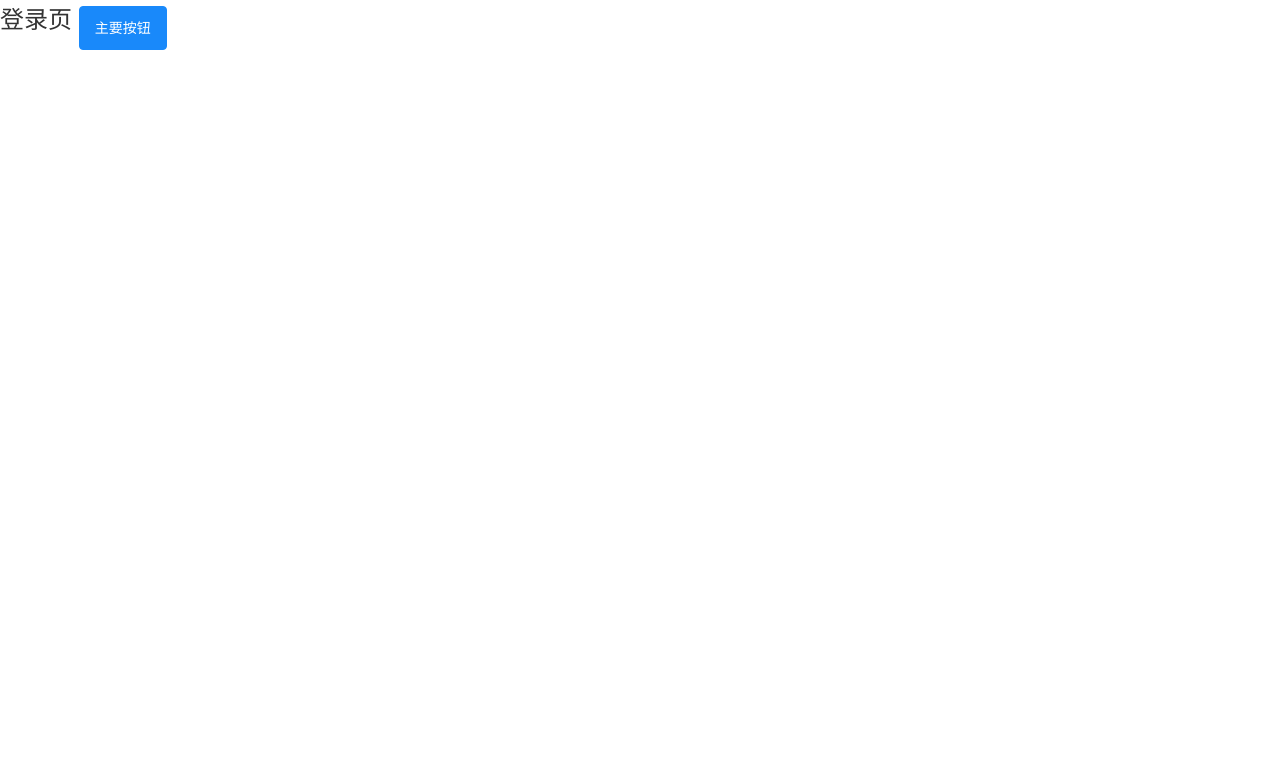
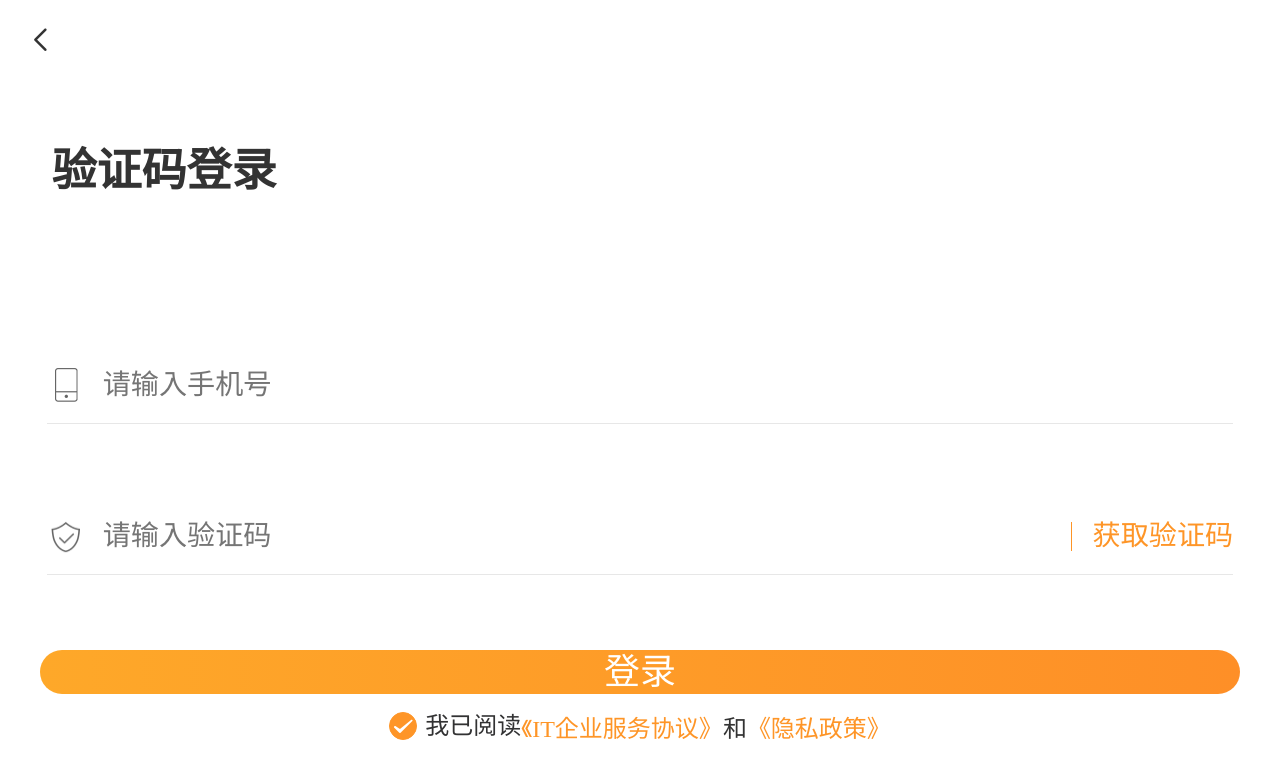
Before and after one commit to 1223369/Itepiboly, a Vue app: page /task#/login in a window 1280 px wide. Shown: the top 778 px of the page. Built offline with nearby package versions, Linux system fonts and the light colour scheme.

Commit message:
登录页面开发以及功能实现

```diff
--- a/index.html
+++ b/index.html
@@ -4,7 +4,7 @@
     <meta charset="UTF-8" />
     <link rel="icon" type="image/svg+xml" href="/vite.svg" />
     <meta name="viewport" content="width=device-width, initial-scale=1.0" />
-    <title>Vite + Vue + TS</title>
+    <title>ItOut</title>
   </head>
   <body>
     <div id="app"></div>
--- a/src/api/user.ts
+++ b/src/api/user.ts
@@ -21,7 +21,7 @@ export function login(data: any) {
 //协议文件接口
 export function getPolicy(data: any) {
   return request({
-    url: 'policy_protocol_list',
+    url: 'policy_protocol/list',
     method: 'GET',
     params: data
   });
--- a/src/assets/css/style.scss
+++ b/src/assets/css/style.scss
@@ -2,15 +2,13 @@ body,div,h3,h4,h5,input,textarea,select,p,dl,dt,dd,a,i,strong,img,button,form,ta
   margin:0;
   padding:0;
 }
-input {
+input{
   resize: none;
   border: none;
 }
-
 img{
   border: none;
 }
-
 a{
   text-decoration: none;
   color: #fe9527;
@@ -22,72 +20,151 @@ body {
   font-size: 0.64rem;
   font-family: 'Microsoft YaHei';
 }
-
-textarea {
+textarea{
   line-height: 1.2rem !important;
 }
-
-// .van-nav-bar .van-icon{
-//   color: #333333;
-// }
-
-// .van-button--primary{
-//   background: linear-gradient(90deg, #FEA829, #FE8F27);
-//   border-radius: 1.17rem;
-//   border: none;
-//   font-size: 0.96rem;
-// }
-
-// .van-checkbox__icon{
-//   height: 0.75rem;
-//   font-size: 0.8rem;
-// }
-
-// .van-checkbox__icon .van-icon{
-//   width: 0.75rem;
-//   height: 0.75rem;
-//   line-height: 0.75rem;
-// }
-// .van-loading{
-//   text-align: center;
-//   margin-top: 1rem;
-// }
-
-// .wy-no-data{
-//   width: 8.96rem;
-//   height: 5.73rem;
-//   background: url('@/assets/img/icon/icon-no-data.png') no-repeat;
-//   background-size: 100%;
-//   padding-top: 7.5rem;
-//   text-align: center;
-//   font-size: 0.75rem;
-//   font-weight: 400;
-//   color: #666666;
-//   margin: 6rem auto 0;
-// }
-
-// .resume-label{
-//   padding: 1.28rem 0 1.09rem;
-//   margin: 0 0.56rem;
-//   border-bottom: 1px solid #F3F3F3;
-// }
-
-// .resume-label h3{
-//   font-size: 0.96rem;
-//   line-height: 0.96rem;
-//   font-weight: 400;
-//   color: #333333;
-//   display: flex;
-//   justify-content: space-between;
-//   margin-bottom: 0.77rem;
-// }
-
-// .resume-label h4{
-//   line-height: 0.8rem;
-//   font-size: 0.8rem;
-//   font-weight: 400;
-//   color: #333333;
-//   margin-bottom: 0.59rem;
-//   display: flex;
-//   justify-content: space-between;
-// }
+.van-nav-bar .van-icon{
+  color: #333333;
+}
+.van-button--primary{
+  background: linear-gradient(90deg, #FEA829, #FE8F27);
+  border-radius: 1.17rem;
+  border: none;
+  font-size: 0.96rem;
+}
+.van-checkbox__icon{
+  height: 0.75rem;
+  font-size: 0.8rem;
+}
+.van-checkbox__icon .van-icon{
+  width: 0.75rem;
+  height: 0.75rem;
+  line-height: 0.75rem;
+}
+.van-checkbox__icon--checked .van-icon{
+  background-color: #FE9527;
+  border-color: #FE9527;
+}
+.van-loading{
+  text-align: center;
+  margin-top: 1rem;
+}
+.wy-no-data{
+  width: 8.96rem;
+  height: 5.73rem;
+  background: url('@/assets/img/icon/icon-no-data.png') no-repeat;
+  background-size: 100%;
+  padding-top: 7.5rem;
+  text-align: center;
+  font-size: 0.75rem;
+  font-weight: 400;
+  color: #666666;
+  margin: 6rem auto 0;
+}
+.resume-label{
+  padding: 1.28rem 0 1.09rem;
+  margin: 0 0.56rem;
+  border-bottom: 1px solid #F3F3F3;
+}
+.resume-label h3{
+  font-size: 0.96rem;
+  line-height: 0.96rem;
+  font-weight: 400;
+  color: #333333;
+  display: flex;
+  justify-content: space-between;
+  margin-bottom: 0.77rem;
+}
+.resume-label h4{
+  line-height: 0.8rem;
+  font-size: 0.8rem;
+  font-weight: 400;
+  color: #333333;
+  margin-bottom: 0.59rem;
+  display: flex;
+  justify-content: space-between;
+}
+.resume-label h5{
+  font-size: 0.8rem;
+  line-height: 0.8rem;
+  font-weight: 300;
+  color: #333333;
+  margin-bottom: 0.93rem;
+}
+.resume-label p{
+  font-size: 0.64rem;
+  line-height: 0.64rem;
+  font-weight: 300;
+  color: #666666;
+  margin-bottom: 0.69rem;
+}
+.resume-label textarea{
+  font-size: 0.75rem;
+  font-weight: 100;
+  color: #666666;
+  line-height: 1.39rem;
+  margin-top: 0;
+}
+.resume-label .van-swipe-cell{
+  border-bottom: 1px solid #f3f3f3;
+  margin-bottom: 1.5rem;
+}
+.resume-label .van-swipe-cell:last-child{
+  border: none;
+  margin-bottom: 0;
+}
+.resume-label .van-swipe-cell__right{
+  display: flex;
+  align-items: center;
+}
+.resume-label .van-cell{
+  padding-top: 0;
+}
+.resume-label .van-cell:after{
+  border: none;
+}
+.resume-label .delete{
+  width: 1.87rem;
+  height: 1.87rem;
+  margin-left: 0.2rem;
+}
+.resume-label label{
+  font-size: 0.75rem;
+  line-height: 0.75rem;
+  font-weight: 100;
+  color: #999999;
+}
+.resume-label .van-cell{
+  padding: 0.8rem 0 0.6rem;
+  font-size: 0.8rem;
+  line-height: 0.8rem;
+  font-weight: 100;
+  color: #999999;
+}
+.user-item{
+  margin-bottom: 1.47rem;
+  border-bottom: 1px solid #f3f3f3;
+}
+.user-item .van-cell{
+  padding-left: 0;
+}
+.user-item h5{
+  font-size: 0.75rem;
+  line-height: 0.75rem;
+  font-weight: 300;
+  color: #666666;
+}
+.wy-submit{
+  height: 2.35rem;
+  background: linear-gradient(90deg, #FEA829, #FE8F27);
+  border-radius: 0.27rem;
+  margin: 0 0.64rem 0.64rem;
+  position: fixed;
+  bottom: 0;
+  left:0;
+  width: calc(100vw - 1.28rem);
+  border: none;
+  font-size: 0.8rem;
+  font-weight: 400;
+  color: #FFFFFF;
+}
--- a/src/main.ts
+++ b/src/main.ts
@@ -1,7 +1,8 @@
 import { createApp } from 'vue'
-import './assets/css/style.scss'
 // 2. 引入组件样式
 import 'vant/lib/index.css';
+import './assets/css/style.scss'
+
 import App from './App.vue'
 import store from './store'
 import router from './router'
--- a/src/router/index.ts
+++ b/src/router/index.ts
@@ -1,6 +1,7 @@
 //通过vue-router插件实现模板路由配置
 import { createRouter, createWebHashHistory } from 'vue-router'
 import { constantRoute } from './routes'
+import { userStore } from '@/store/user'
 //创建路由器
 let router = createRouter({
   //路由模式hash
@@ -15,4 +16,35 @@ let router = createRouter({
   },
 })
 
+// 路由守卫
+router.beforeEach((to, from, next) => {
+
+  const store = userStore()
+    if(store.token){
+      next()
+  }else{
+      if(to.path === '/login' || to.path==='/login/serviceAgree' || to.path==='/login/privacyPolicy'){
+          next()
+      }else{
+          next('/login')
+      }
+  }
+
+
+
+  let role = userStore().role
+  // TODO: 验证Token是否存在，存在则进入页面
+  // if(role === 1) {
+  //   next('/task')
+  // } else if (role === 2) {
+  //   next('/talent')
+  // } else {
+  //   if(to.path === '/login' || to.path === '/login/serviceAgree' || to.path === '/login/privacyPolicy') {
+  //     next()
+  //   }else {
+  //     next('/login')
+  //   }
+  // }
+})
+
 export default router
--- /dev/null
+++ b/src/store/user.ts
@@ -0,0 +1,26 @@
+import { defineStore } from 'pinia'
+
+export const userStore = defineStore( {
+  id: 'user',
+  state: () => {
+    return {
+      token: localStorage.getItem('token') || '',
+      role: localStorage.getItem('role') || '1',
+      userInfo: {}
+    }
+  },
+
+  actions: {
+    setRole(type: string) {
+      this.role = type
+    },
+    setUserInfo(data: any) {
+      this.userInfo = data.userInfo
+      this.token = data.token
+      this.role = data.user_info.role || '1'
+      localStorage.setItem('token', this.token)
+      localStorage.setItem('role', this.role)
+    }
+  }
+
+})
--- a/src/utils/request.ts
+++ b/src/utils/request.ts
@@ -1,4 +1,5 @@
 import axios from 'axios'
+import { showToast } from 'vant'
 let baseURL = '/api'
 
 const request = axios.create({
@@ -30,7 +31,7 @@ request.interceptors.response.use(
       if (res.code === 200) {
         return res.result || res.data
       } else {
-        console.log('res.success', res.success)
+        showToast(res.success)
       }
     }
   },
--- a/src/views/login/index.vue
+++ b/src/views/login/index.vue
@@ -1,12 +1,185 @@
+<script setup lang="ts">
+  import{ ref,reactive } from 'vue'
+  import { useRoute, useRouter } from 'vue-router';
+  import { getCode } from '@/api/constract';
+  import { showToast } from 'vant';
+import { login } from '@/api/user';
+import { userStore } from '@/store/user';
+
+const store = userStore();
+const router = useRouter();
+
+  const state = reactive({
+    checked: true,
+    // 登录账号
+    accounts: '',
+    // 验证码
+    code: '',
+    codeText: '获取验证码',
+    //验证码事件
+    time: 60,
+    //验证码定时器s
+    interTimeCode: null
+  })
+
+  // 获取验证码
+  const getCodeChange = async () => {
+    if (state.interTimeCode) return;
+    const res = await getCode({
+      accounts: state.accounts
+    });
+
+    if (res) {
+      // 倒计时验证码
+      state.interTimeCode = setInterval(() => {
+        state.time--;
+        if (state.time <= 0) {
+          clearInterval(state.interTimeCode);
+          state.time = 60;
+          state.codeText = '获取验证码';
+        } else {
+          state.codeText = `${state.time}s后重试`;
+        }
+      },1000)
+
+      //手机接收码采用接口返回
+      state.code = res.code;
+    }
+
+  }
+
+  //登录
+  const loginSubmit = async() => {
+    if (!state.code) {
+      showToast('请输入验证码');
+      return;
+    }
+    if (!state.checked) {
+      showToast('请勾选我已同意');
+      return;
+    }
+
+    const res = await login({
+      accounts: state.accounts,
+      code: state.code
+    })
+
+    console.log('res', res)
+    if (res.errCode === 200) {
+      // 登录成功后数据存入store
+      showToast('登录成功');
+      store.setUserInfo(res.data);
+
+
+      if (res.data.role === 2) {
+        //企业端
+        router.push('/talent');
+      } else {
+        //人才端
+        router.push('/task');
+      }
+    } else {
+      showToast(res.msg);
+    }
+  }
+
+  // 返回按钮
+  const onClickLeft = () => history.back();
+</script>
+
 <template>
-  登录页
-  <van-button type="primary">主要按钮</van-button>
+  <van-icon class="icon-left" name="arrow-left" @click="onClickLeft"/>
+
+  <!-- 登录表单 -->
+  <div class="login-form">
+    <h3>验证码登录</h3>
+
+    <div class="login-form-item">
+      <i class="icon-phone"></i>
+      <input type="text" placeholder="请输入手机号" v-model="state.accounts"/>
+    </div>
+    <div class="login-form-item">
+      <i class="icon-code"></i>
+      <input type="text" placeholder="请输入验证码" v-model="state.code"/>
+      <span @click="getCodeChange">{{state.codeText}}</span>
+    </div>
+    <van-button type="primary" block @click="loginSubmit">登录</van-button>
+
+    <div class="login-form-label">
+      <van-checkbox v-model="state.checked">我已阅读</van-checkbox>
+      <router-link to="/login/serviceAgree">《IT企业服务协议》</router-link>和
+      <router-link to="/login/privacyPolicy">《隐私政策》</router-link>
+    </div>
+  </div>
 </template>
 
-<script setup lang="ts">
+<style scoped lang="scss">
+.icon-left {
+  font-size: 0.8rem;
+  margin: 0.67rem 0 0 0.67rem;
+}
 
-</script>
+.login-form {
+  padding: 0 1.07rem;
 
-<style scoped lang="less">
+  h3 {
+    margin-top: 1.5rem;
+    line-height: 1.39rem;
+    font-size: 1.2rem;
+    font-weight: 600;
+    color: #333333;
+    margin-top: 2.35rem;
+    margin-bottom: 4rem;
+    padding-left: 0.3rem;
+  }
 
+  .login-form-item {
+    display: flex;
+    font-size: 0.75rem;
+    font-weight: 300;
+    color: #9fa7ad;
+    margin: 0 0.18rem 2rem;
+    padding: 0.5rem 0;
+    border-bottom: 1px solid #e7e7e7;
+    align-items: center;
+
+    .icon-phone {
+      background: url("@/assets/img/icon/icon-phone.png") no-repeat;
+      background-size: 100%;
+      width: 1.01rem;
+      height: 1.01rem;
+    }
+
+    .icon-code {
+      background: url("@/assets/img/icon/icon-code.png") no-repeat;
+      background-size: 100%;
+      width: 1.01rem;
+      height: 1.01rem;
+    }
+
+    input {
+      flex: 1;
+      margin-left: 0.48rem;
+    }
+
+    span {
+      font-size: 0.75rem;
+      font-weight: 300;
+      color: #fe9527;
+      border-left: 1px solid #fe9527;
+      line-height: 0.75rem;
+      padding-left: 0.56rem;
+    }
+  }
+
+  .login-form-label{
+    display: flex;
+    justify-content: center;
+    align-items: center;
+    position: fixed;
+    bottom: 1.5rem;
+    left: 0;
+    width: 100%;
+  }
+}
 </style>
--- a/src/views/login/privacyPolicy.vue
+++ b/src/views/login/privacyPolicy.vue
@@ -1,11 +1,47 @@
 <template>
-  隐私政策页
+  <van-nav-bar
+    title="隐私政策"
+    left-text=""
+    left-arrow
+    @click-left="onClickLeft"
+    />
+    <div class="text-agree" v-html="state.htmlText"></div>
+
+    <div class="loding">
+      <van-loading size="24px">加载中...</van-loading>
+    </div>
 </template>
 
 <script setup lang="ts">
 
+  import { getPolicy } from '@/api/user';
+import { showToast } from 'vant';
+import { reactive } from 'vue'
+
+  const state = reactive({
+    htmlText: ''
+  })
+
+  // TODO:获取html文本
+  const getPolicyChange = async () => {
+
+    const res = await getPolicy({
+      id: 16
+    })
+    if (res) {
+      state.htmlText = res.records[0].content
+    }else {
+      showToast(res.msg)
+    }
+  }
+  getPolicyChange()
+
+  const onClickLeft = () => history.back();
+
 </script>
 
-<style scoped lang="less">
-
+<style scoped lang="scss">
+  .text-agree {
+    padding: 0.5rem 0.7rem;
+  }
 </style>
--- a/src/views/login/serviceAgree.vue
+++ b/src/views/login/serviceAgree.vue
@@ -1,11 +1,46 @@
 <template>
-  用户协议页
+  <van-nav-bar
+    title="服务协议"
+    left-text=""
+    left-arrow
+    @click-left="onClickLeft"
+    />
+    <div class="text-agree" v-html="state.htmlText"></div>
+    <div class="loding">
+      <van-loading size="24px">加载中...</van-loading>
+    </div>
 </template>
 
 <script setup lang="ts">
 
+  import { getPolicy } from '@/api/user';
+  import { showToast } from 'vant';
+  import { reactive } from 'vue'
+
+  const state = reactive({
+    htmlText: ''
+  })
+
+  // TODO:获取html文本
+  const getPolicyChange = async () => {
+
+    const res = await getPolicy({
+      id: 17
+    })
+    if (res) {
+      state.htmlText = res.records[0].content
+    }else {
+      showToast(res.msg)
+    }
+  }
+  getPolicyChange()
+
+  const onClickLeft = () => history.back();
+
 </script>
 
-<style scoped lang="less">
-
+<style scoped lang="scss">
+  .text-agree {
+    padding: 0.5rem 0.7rem;
+  }
 </style>
```
